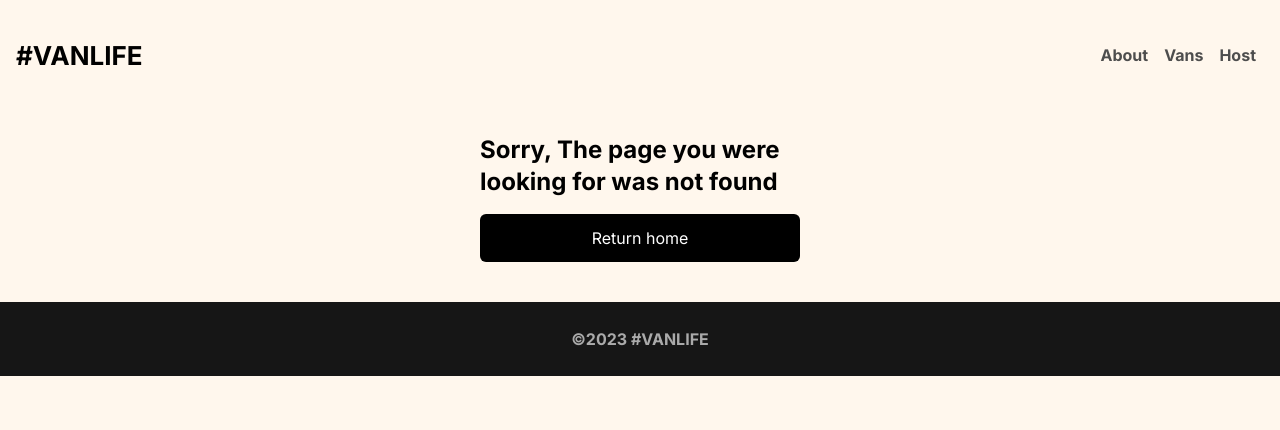
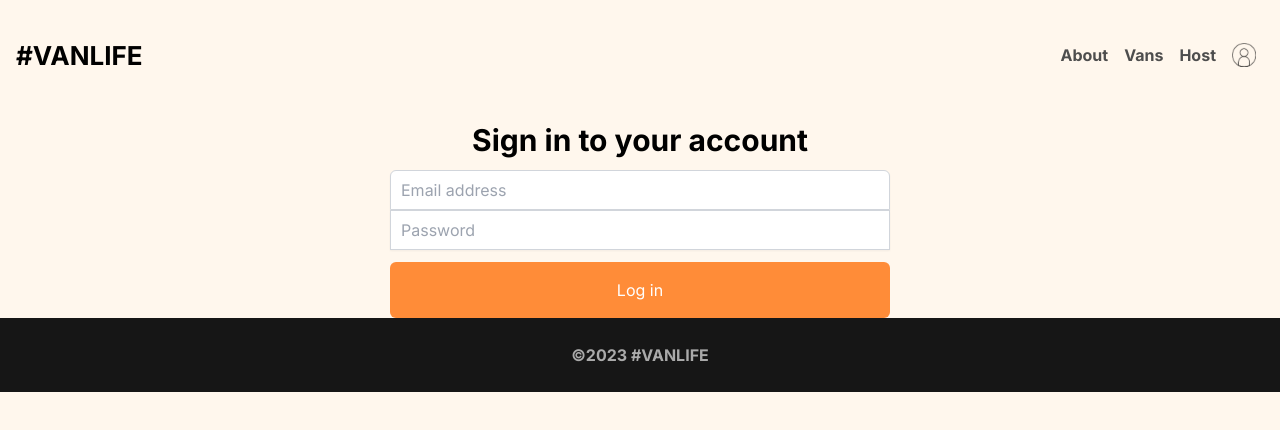
Before and after one commit to Youress/VanLife, a React (Create React App) app: page /login in a window 1280 px wide. Before the commit this address had no page. Shown: the top 430 px of the page. Built offline with nearby package versions, Linux system fonts and the light colour scheme; what miragejs would draw is missing.

Commit message:
Login Page

```diff
--- a/src/App.js
+++ b/src/App.js
@@ -22,12 +22,14 @@ import {
   RouterProvider,
 } from "react-router-dom";
 import ErrorEl from "./ErrorEl";
+import Login from "./pages/Login";
 
 const route = createBrowserRouter(
   createRoutesFromElements(
     <Route element={<Layout />} errorElement={<ErrorEl/>}>
       <Route path="/" element={<Home />} />
       <Route path="about" element={<About />} />
+      <Route path="login" element={<Login/>}/>
 
       <Route path="Vans" element={<Vans />} loader={vansLoader}  />
       <Route path="vans/:id" element={<VanDetails />} />
--- a/src/components/Header.jsx
+++ b/src/components/Header.jsx
@@ -1,31 +1,57 @@
 import React from "react";
 import { Link, NavLink } from "react-router-dom";
+import imageUrl from "../assests/images/avatar-icon.png"
 
 export default function Header() {
   const activeStyle = {
     fontWeight: "bold",
     textDecoration: "underline",
-    color: "#161616"
-  }
+    color: "#161616",
+  };
   return (
     <>
       <header className=" mx-auto bg-clr-primary-1">
         <nav className="  px-4 flex justify-between items-center h-[110px]">
-        <Link to='/' className="text-[26px] font-bold">#VANLIFE</Link>
+          <Link to="/" className="text-[26px] font-bold">
+            #VANLIFE
+          </Link>
           <ul className="flex item-center">
             <li className="px-2 font-semibold text-clr-promary-2 hover:text-black hover:underline">
-            <NavLink style={({isActive})=> isActive ? activeStyle : null} to="/about">About</NavLink>
+              <NavLink
+                style={({ isActive }) => (isActive ? activeStyle : null)}
+                to="/about"
+              >
+                About
+              </NavLink>
             </li>
             <li className="px-2 font-semibold text-clr-promary-2 hover:text-black">
-            <NavLink style={({isActive})=> isActive ? activeStyle : null} to="/vans">Vans</NavLink>
+              <NavLink
+                style={({ isActive }) => (isActive ? activeStyle : null)}
+                to="/vans"
+              >
+                Vans
+              </NavLink>
             </li>
             <li className="px-2 font-semibold text-clr-promary-2 hover:text-black">
-            <NavLink style={({isActive})=> isActive ? activeStyle : null} to="/host">Host</NavLink>
+              <NavLink
+                style={({ isActive }) => (isActive ? activeStyle : null)}
+                to="/host"
+              >
+                Host
+              </NavLink>
+            </li>
+            <li className="px-2 font-semibold text-clr-promary-2 hover:text-black">
+              <NavLink to="/login">
+                <img
+                  alt="login"
+                  src={imageUrl}
+                  className="w-6"
+                />
+              </NavLink>
             </li>
           </ul>
         </nav>
       </header>
-
     </>
   );
 }
--- a/src/index.css
+++ b/src/index.css
@@ -120,7 +120,16 @@ code {
   transition: .2s all cubic-bezier(.4, 0, .2, 1);
 }
 
-/* .filter-btn {
-  background-color: #ffead0 !important;
-  color: #4D4D4D !important;
-} */
+.login-form>input:first-of-type {
+  border-radius: 6px 6px 0 0;
+}
+
+.login-form>input {
+  border: 1px solid rgba(209, 213, 219);
+  height: 40px;
+  text-indent: 10px;
+  font-family: Inter, sans-serif;
+  box-shadow: 0 1px 2px #0000000d;
+  font-weight: 400;
+  outline: none;
+}
--- /dev/null
+++ b/src/pages/Login.jsx
@@ -0,0 +1,43 @@
+import React , {useState} from "react"
+import { useNavigate } from "react-router-dom"
+
+export default function Login() {
+    const [loginFormData, setLoginFormData] = useState({ email: "", password: "" })
+
+    function handleSubmit(e) {
+        e.preventDefault()
+        console.log(loginFormData)
+    }
+
+    function handleChange(e) {
+        const { name, value } = e.target
+        setLoginFormData(prev => ({
+            ...prev,
+            [name]: value
+        }))
+    }
+
+    return (
+        <div className="flex flex-col items-center px-6 ">
+            <h1 className="font-bold text-3xl my-3">Sign in to your account</h1>
+            <form onSubmit={handleSubmit} className="flex flex-col w-full max-w-[500px] login-form">
+                <input
+                    name="email"
+                    onChange={handleChange}
+                    type="email"
+                    placeholder="Email address"
+                    value={loginFormData.email}
+                />
+                <input
+                    name="password"
+                    onChange={handleChange}
+                    type="password"
+                    placeholder="Password"
+                    value={loginFormData.password}
+                />
+                <button className="bg-[#FF8C38] w-full h-14 mt-3 text-white rounded-md">Log in</button>
+            </form>
+        </div>
+    )
+
+}
```
Also changed, not shown: src/assests/images/avatar-icon.png (added). Lines whose indentation alone changed are shown as unchanged.
